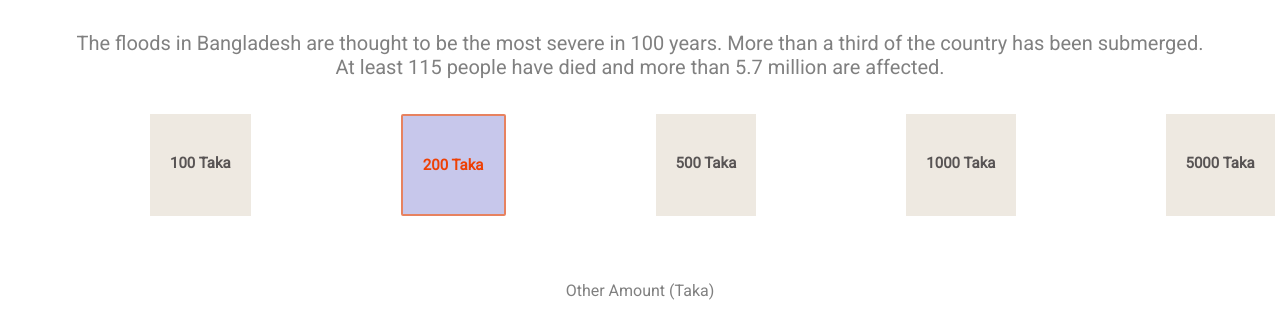
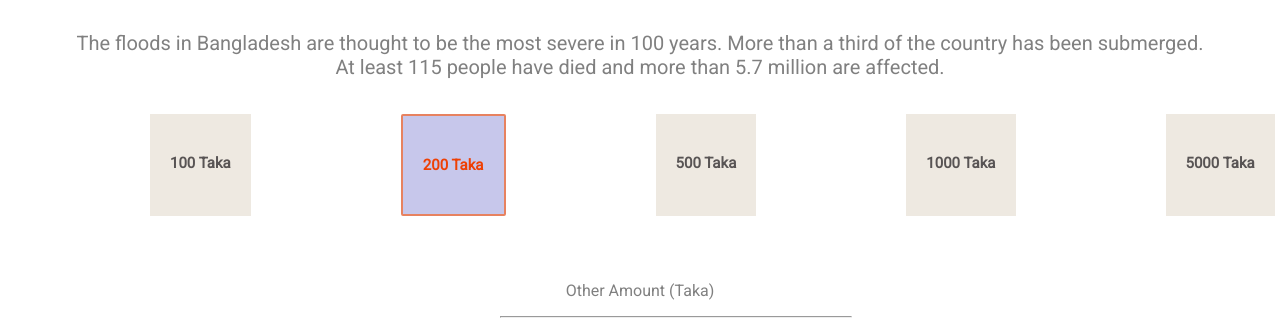
Before and after one commit to SadiaSultanaDia/Donate-Today, a plain HTML site: page index.html in a window 1280 px wide. Shown: the part 634-960 px from the top of the page. Drawn offline with Linux system fonts and the light colour scheme.

Commit message:
other-amount

```diff
--- a/index.html
+++ b/index.html
@@ -35,7 +35,9 @@
         <div class="other-amount">
             <p>Other Amount (Taka)</p>
         </div>
-
-    </section>
+        <div>
+            <hr id="hr-tag">
+        </div>
+        </section>
 </body>
 </html>
--- a/style.css
+++ b/style.css
@@ -75,3 +75,8 @@ margin: 0;
         margin-top: 50px;
         color: gray;
     }
+    #hr-tag{
+        width: 350px;
+        margin-left: 500px;
+        margin-right: 500px;
+    }
```
